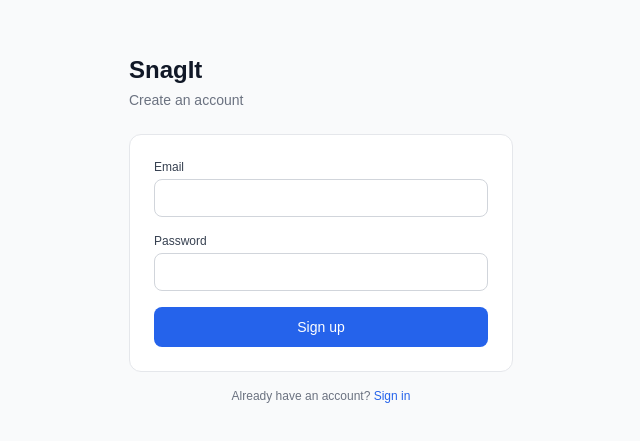
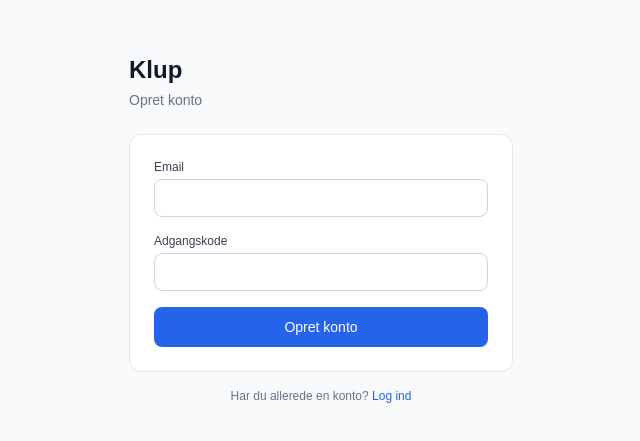
Before and after one commit to SnagItOrg/SnagIt, a Next.js app in the folder frontend/: page /signup in a window 1280 px wide. Shown: the part 171-612 px from the top of the page, without its empty margins (319-959 px from the left). Built offline with nearby package versions, Linux system fonts and the light colour scheme.

Commit message:
Rebrand to Klup, Danish localization

```diff
--- a/frontend/app/layout.tsx
+++ b/frontend/app/layout.tsx
@@ -14,8 +14,8 @@
 });
 
 export const metadata: Metadata = {
-  title: "Create Next App",
-  description: "Generated by create next app",
+  title: "Klup",
+  description: "Kup efter kup – det er Klup",
 };
 
 export default function RootLayout({
@@ -24,7 +24,7 @@
   children: React.ReactNode;
 }>) {
   return (
-    <html lang="en">
+    <html lang="da">
       <body
         className={`${geistSans.variable} ${geistMono.variable} antialiased`}
       >
--- a/frontend/app/login/page.tsx
+++ b/frontend/app/login/page.tsx
@@ -21,7 +21,7 @@
     const { error } = await supabase.auth.signInWithPassword({ email, password })
 
     if (error) {
-      setError(error.message)
+      setError('Forkert email eller adgangskode.')
       setLoading(false)
       return
     }
@@ -33,8 +33,8 @@
   return (
     <main className="min-h-screen bg-gray-50 flex items-center justify-center px-4">
       <div className="w-full max-w-sm">
-        <h1 className="text-2xl font-bold text-gray-900 mb-1">SnagIt</h1>
-        <p className="text-sm text-gray-500 mb-6">Sign in to your account</p>
+        <h1 className="text-2xl font-bold text-gray-900 mb-1">Klup</h1>
+        <p className="text-sm text-gray-500 mb-6">Log ind på din konto</p>
 
         <form onSubmit={handleSubmit} className="bg-white border border-gray-200 rounded-xl p-6 flex flex-col gap-4">
           <div>
@@ -49,7 +49,7 @@
           </div>
 
           <div>
-            <label className="block text-xs font-medium text-gray-700 mb-1">Password</label>
+            <label className="block text-xs font-medium text-gray-700 mb-1">Adgangskode</label>
             <input
               type="password"
               value={password}
@@ -68,14 +68,14 @@
             disabled={loading}
             className="rounded-lg bg-blue-600 px-4 py-2.5 text-sm font-medium text-white hover:bg-blue-700 disabled:opacity-50 disabled:cursor-not-allowed"
           >
-            {loading ? 'Signing in…' : 'Sign in'}
+            {loading ? 'Logger ind…' : 'Log ind'}
           </button>
         </form>
 
         <p className="text-center text-xs text-gray-500 mt-4">
-          No account?{' '}
+          Ingen konto?{' '}
           <Link href="/signup" className="text-blue-600 hover:underline">
-            Sign up
+            Opret konto
           </Link>
         </p>
       </div>
--- a/frontend/app/page.tsx
+++ b/frontend/app/page.tsx
@@ -9,13 +9,13 @@
 export default function Home() {
   const router = useRouter()
 
-  // Manual search state
+  // Manuel søgning
   const [query, setQuery] = useState('')
   const [listings, setListings] = useState<Listing[]>([])
   const [status, setStatus] = useState<'idle' | 'loading' | 'done' | 'error'>('idle')
   const [error, setError] = useState<string | null>(null)
 
-  // Watchlist state
+  // Overvågninger
   const [watchlists, setWatchlists] = useState<Watchlist[]>([])
   const [watchlistQuery, setWatchlistQuery] = useState('')
   const [watchlistsLoading, setWatchlistsLoading] = useState(true)
@@ -57,11 +57,11 @@
         body: JSON.stringify({ query }),
       })
       const data = await res.json()
-      if (!res.ok) throw new Error(data.error ?? 'Scrape failed')
+      if (!res.ok) throw new Error(data.error ?? 'Søgning mislykkedes')
       setListings(data.listings ?? [])
       setStatus('done')
     } catch (err) {
-      setError(err instanceof Error ? err.message : 'Unknown error')
+      setError(err instanceof Error ? err.message : 'Ukendt fejl')
       setStatus('error')
     }
   }
@@ -81,7 +81,7 @@
     const data = await res.json()
 
     if (!res.ok) {
-      setWatchlistError(data.error ?? 'Failed to add watchlist')
+      setWatchlistError(data.error ?? 'Kunne ikke tilføje overvågning')
     } else {
       setWatchlists((prev) => [data, ...prev])
       setWatchlistQuery('')
@@ -100,22 +100,22 @@
       <div className="bg-white border-b border-gray-200 px-4 py-6">
         <div className="max-w-3xl mx-auto">
           <div className="flex items-center justify-between mb-1">
-            <h1 className="text-2xl font-bold text-gray-900">SnagIt</h1>
+            <h1 className="text-2xl font-bold text-gray-900">Klup</h1>
             <button
               onClick={handleLogout}
               className="text-xs text-gray-400 hover:text-gray-600"
             >
-              Sign out
+              Log ud
             </button>
           </div>
-          <p className="text-sm text-gray-500 mb-4">Find deals on dba.dk</p>
+          <p className="text-sm text-gray-500 mb-4">Kup efter kup – det er Klup</p>
 
           <form onSubmit={handleSearch} className="flex gap-2">
             <input
               type="text"
               value={query}
               onChange={(e) => setQuery(e.target.value)}
-              placeholder="Search for anything… (e.g. iphone, sofa, cykel)"
+              placeholder="Søg efter alt… (f.eks. iphone, sofa, cykel)"
               className="flex-1 rounded-lg border border-gray-300 px-4 py-2.5 text-sm shadow-sm focus:border-blue-500 focus:outline-none focus:ring-1 focus:ring-blue-500"
             />
             <button
@@ -123,17 +123,17 @@
               disabled={status === 'loading'}
               className="rounded-lg bg-blue-600 px-5 py-2.5 text-sm font-medium text-white shadow-sm hover:bg-blue-700 disabled:opacity-50 disabled:cursor-not-allowed"
             >
-              {status === 'loading' ? 'Searching…' : 'Search'}
+              {status === 'loading' ? 'Søger…' : 'Søg'}
             </button>
           </form>
         </div>
       </div>
 
       <div className="max-w-3xl mx-auto px-4 py-6 flex flex-col gap-8">
-        {/* Manual search results */}
+        {/* Søgeresultater */}
         <section>
           {status === 'loading' && (
-            <div className="text-center text-sm text-gray-500 py-16">Scraping dba.dk…</div>
+            <div className="text-center text-sm text-gray-500 py-16">Henter annoncer fra dba.dk…</div>
           )}
 
           {status === 'error' && (
@@ -144,14 +144,14 @@
 
           {status === 'done' && listings.length === 0 && (
             <div className="text-center text-sm text-gray-500 py-16">
-              No listings found for &ldquo;{query}&rdquo;
+              Ingen annoncer fundet for &ldquo;{query}&rdquo;
             </div>
           )}
 
           {status === 'done' && listings.length > 0 && (
             <>
               <p className="text-xs text-gray-400 mb-4">
-                {listings.length} results for &ldquo;{query}&rdquo;
+                {listings.length} resultater for &ldquo;{query}&rdquo;
               </p>
               <div className="flex flex-col gap-3">
                 {listings.map((listing) => (
@@ -162,20 +162,19 @@
           )}
         </section>
 
-        {/* Watchlists */}
+        {/* Overvågninger */}
         <section>
-          <h2 className="text-sm font-semibold text-gray-700 mb-3">Watchlists</h2>
+          <h2 className="text-sm font-semibold text-gray-700 mb-3">Overvågninger</h2>
           <p className="text-xs text-gray-400 mb-4">
-            The cron job scrapes these queries every 10 minutes and saves new listings automatically.
+            Vi tjekker dba.dk hvert 10. minut og sender dig en email, når der er nye annoncer.
           </p>
 
-          {/* Add watchlist form */}
           <form onSubmit={handleAddWatchlist} className="flex gap-2 mb-4">
             <input
               type="text"
               value={watchlistQuery}
               onChange={(e) => setWatchlistQuery(e.target.value)}
-              placeholder="Query to watch (e.g. macbook, nintendo switch)"
+              placeholder="Søgeord at overvåge (f.eks. macbook, nintendo switch)"
               className="flex-1 rounded-lg border border-gray-300 px-4 py-2 text-sm focus:border-blue-500 focus:outline-none focus:ring-1 focus:ring-blue-500"
             />
             <button
@@ -183,7 +182,7 @@
               disabled={addingWatchlist}
               className="rounded-lg bg-gray-900 px-4 py-2 text-sm font-medium text-white hover:bg-gray-700 disabled:opacity-50 disabled:cursor-not-allowed"
             >
-              {addingWatchlist ? 'Adding…' : 'Add'}
+              {addingWatchlist ? 'Tilføjer…' : 'Tilføj'}
             </button>
           </form>
 
@@ -192,9 +191,9 @@
           )}
 
           {watchlistsLoading ? (
-            <p className="text-xs text-gray-400">Loading…</p>
+            <p className="text-xs text-gray-400">Henter...</p>
           ) : watchlists.length === 0 ? (
-            <p className="text-xs text-gray-400">No watchlists yet.</p>
+            <p className="text-xs text-gray-400">Ingen overvågninger endnu.</p>
           ) : (
             <ul className="flex flex-col gap-2">
               {watchlists.map((w) => (
@@ -209,7 +208,7 @@
                     </span>
                     {w.active && (
                       <span className="ml-2 inline-block rounded-full bg-green-100 px-2 py-0.5 text-xs text-green-700">
-                        active
+                        aktiv
                       </span>
                     )}
                   </div>
@@ -217,7 +216,7 @@
                     onClick={() => handleDeleteWatchlist(w.id)}
                     className="text-xs text-gray-400 hover:text-red-500 ml-4"
                   >
-                    Remove
+                    Fjern
                   </button>
                 </li>
               ))}
@@ -248,7 +247,7 @@
           />
         ) : (
           <div className="w-full h-full flex items-center justify-center text-gray-300 text-xs">
-            No image
+            Intet billede
           </div>
         )}
       </div>
@@ -259,7 +258,7 @@
             {listing.price.toLocaleString('da-DK')} {listing.currency}
           </p>
         ) : (
-          <p className="text-sm text-gray-400 mt-0.5">Price not listed</p>
+          <p className="text-sm text-gray-400 mt-0.5">Pris ikke angivet</p>
         )}
         {listing.location && (
           <p className="text-xs text-gray-400 mt-1">{listing.location}</p>
--- a/frontend/app/signup/page.tsx
+++ b/frontend/app/signup/page.tsx
@@ -26,7 +26,7 @@
     })
 
     if (error) {
-      setError(error.message)
+      setError('Noget gik galt. Prøv igen.')
       setLoading(false)
       return
     }
@@ -38,9 +38,9 @@
     return (
       <main className="min-h-screen bg-gray-50 flex items-center justify-center px-4">
         <div className="w-full max-w-sm text-center">
-          <h1 className="text-2xl font-bold text-gray-900 mb-2">Check your email</h1>
+          <h1 className="text-2xl font-bold text-gray-900 mb-2">Tjek din indbakke</h1>
           <p className="text-sm text-gray-500">
-            We sent a confirmation link to <strong>{email}</strong>. Click it to activate your account.
+            Vi har sendt et bekræftelseslink til <strong>{email}</strong>. Klik på linket for at aktivere din konto.
           </p>
         </div>
       </main>
@@ -50,8 +50,8 @@
   return (
     <main className="min-h-screen bg-gray-50 flex items-center justify-center px-4">
       <div className="w-full max-w-sm">
-        <h1 className="text-2xl font-bold text-gray-900 mb-1">SnagIt</h1>
-        <p className="text-sm text-gray-500 mb-6">Create an account</p>
+        <h1 className="text-2xl font-bold text-gray-900 mb-1">Klup</h1>
+        <p className="text-sm text-gray-500 mb-6">Opret konto</p>
 
         <form onSubmit={handleSubmit} className="bg-white border border-gray-200 rounded-xl p-6 flex flex-col gap-4">
           <div>
@@ -66,7 +66,7 @@
           </div>
 
           <div>
-            <label className="block text-xs font-medium text-gray-700 mb-1">Password</label>
+            <label className="block text-xs font-medium text-gray-700 mb-1">Adgangskode</label>
             <input
               type="password"
               value={password}
@@ -86,14 +86,14 @@
             disabled={loading}
             className="rounded-lg bg-blue-600 px-4 py-2.5 text-sm font-medium text-white hover:bg-blue-700 disabled:opacity-50 disabled:cursor-not-allowed"
           >
-            {loading ? 'Creating account…' : 'Sign up'}
+            {loading ? 'Opretter konto…' : 'Opret konto'}
           </button>
         </form>
 
         <p className="text-center text-xs text-gray-500 mt-4">
-          Already have an account?{' '}
+          Har du allerede en konto?{' '}
           <Link href="/login" className="text-blue-600 hover:underline">
-            Sign in
+            Log ind
           </Link>
         </p>
       </div>
```
Also changed, not shown: 1 other file (tests, documents, lock files or other folders).
